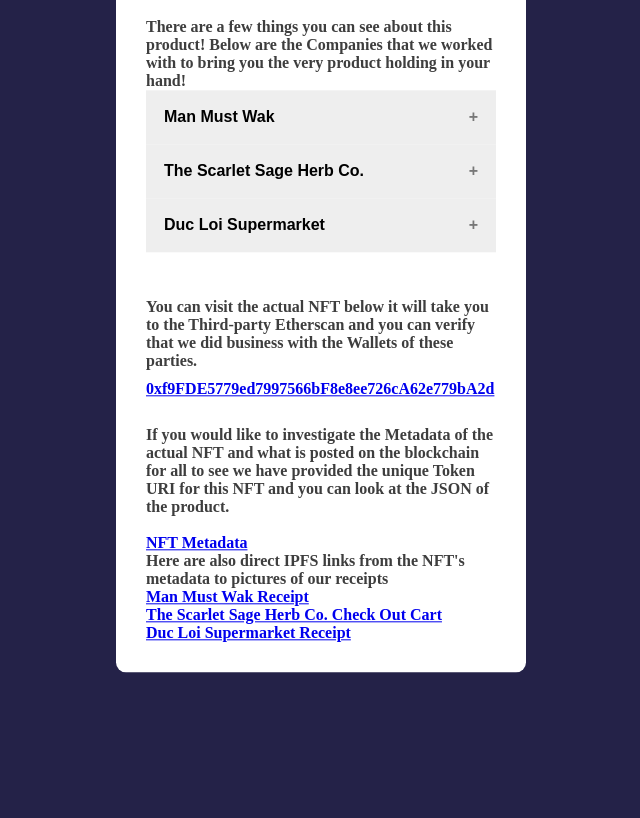
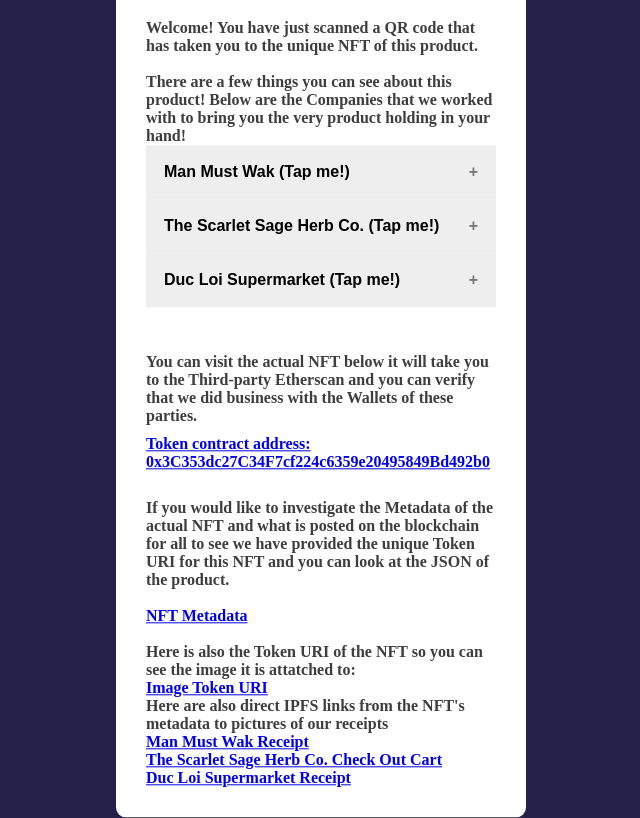
Before and after one commit to karlMoreno/product-blockchain-verification, a plain HTML site: page index.html in a window 1280 px wide. Shown: the part 691-1509 px from the top of the page, without its empty margins (319-959 px from the left). Before the commit the page ends 1364 px from the top, so only its background shows below. Drawn offline with Linux system fonts and the light colour scheme.

Commit message:
User help

```diff
--- a/index.css
+++ b/index.css
@@ -27,7 +27,7 @@ body{
     display: flex;
     align-items: center;
     justify-content: space-between;
-    margin-bottom: 600px;
+    margin-bottom: 800px;
 }
 .top-bar div{
     display: flex;
--- a/index.html
+++ b/index.html
@@ -36,7 +36,7 @@
             Below are the Companies that we worked with to bring you
             the very product holding in your hand!
             <br>
-            <button class="accordion">Man Must Wak</button>
+            <button class="accordion">Man Must Wak (Tap me!)</button>
             <div class="panel">
                 <p>Wallet Address</p>
                 <ul>
@@ -69,7 +69,7 @@
                 </ul>
             </div>
 
-            <button class="accordion">The Scarlet Sage Herb Co.</button>
+            <button class="accordion">The Scarlet Sage Herb Co. (Tap me!)</button>
             <div class="panel">
                 <p>Wallet Address</p>
                 <ul>
@@ -105,7 +105,7 @@
                 </ul>
             </div>
 
-            <button class="accordion">Duc Loi Supermarket</button>
+            <button class="accordion">Duc Loi Supermarket (Tap me!)</button>
             <div class="panel">
                 <p>Wallet Address</p>
                 <ul>
@@ -147,8 +147,8 @@
             and you can verify that we did business with the Wallets of these parties.
             <br>
             <h3>
-                <a href="https://goerli.etherscan.io/address/0xf9fde5779ed7997566bf8e8ee726ca62e779ba2d#code">
-                    0xf9FDE5779ed7997566bF8e8ee726cA62e779bA2d
+                <a href="https://goerli.etherscan.io/address/0x2478a0E1075A4974219C06b9F228a7a3a771429D#code">
+                    Token contract address: 0x3C353dc27C34F7cf224c6359e20495849Bd492b0
                 </a>
             </h3>
         </h3>
@@ -164,6 +164,11 @@
                 NFT Metadata
             </a>
             <br>
+            <br>
+            Here is also the Token URI of the NFT so you can see the image it is attatched to:
+            <br>
+            <a href="ipfs://QmNh98NXLL5EXV9UFoPGskT4LHQhJ1e3Z9rp5gF5ZLvVjk">Image Token URI</a>
+            <br>
             Here are also direct IPFS links from the NFT's metadata to pictures of our receipts
             <br>
             <a href="ipfs://QmNb9EZ8a9ue1oS4YkX3S2mamYbCcELPtkdQcyFwExkRuB">Man Must Wak Receipt</a>
```
